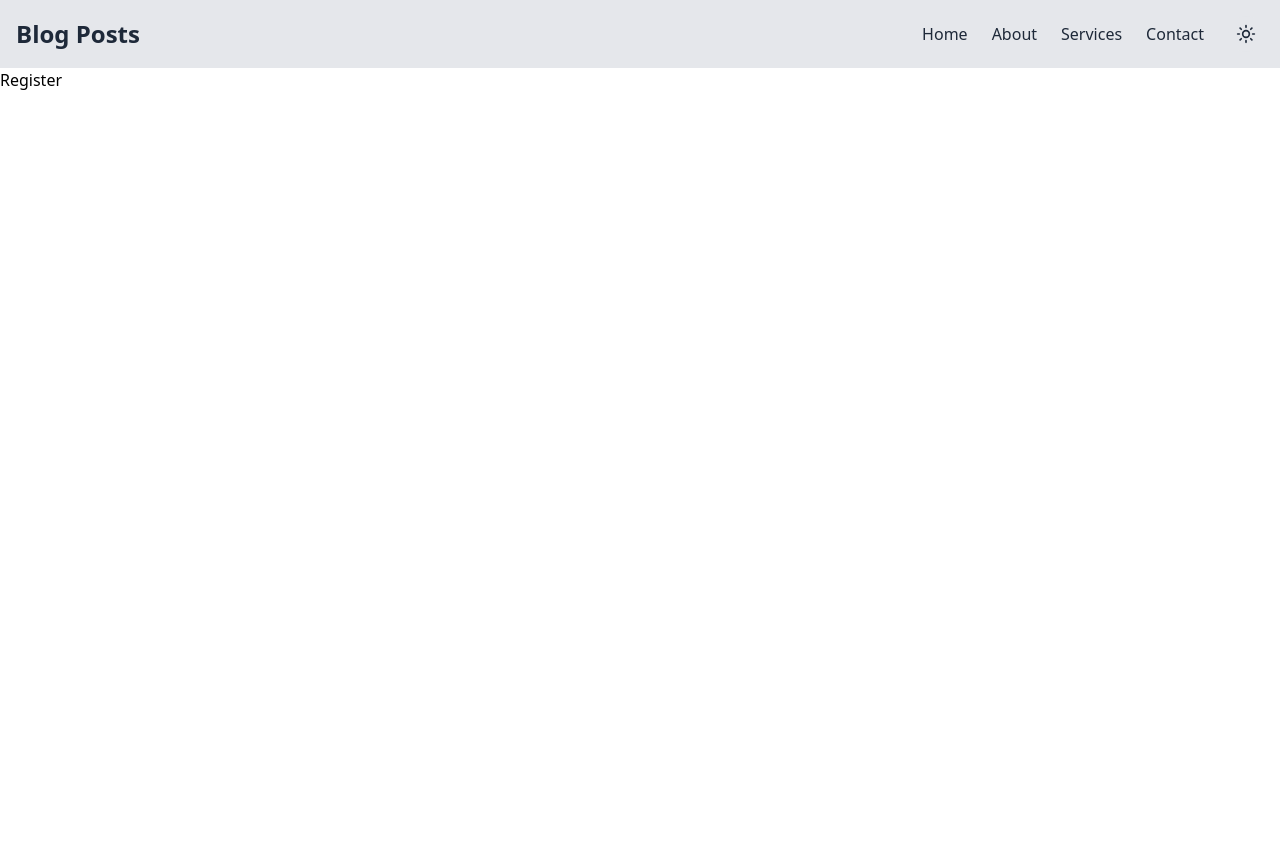
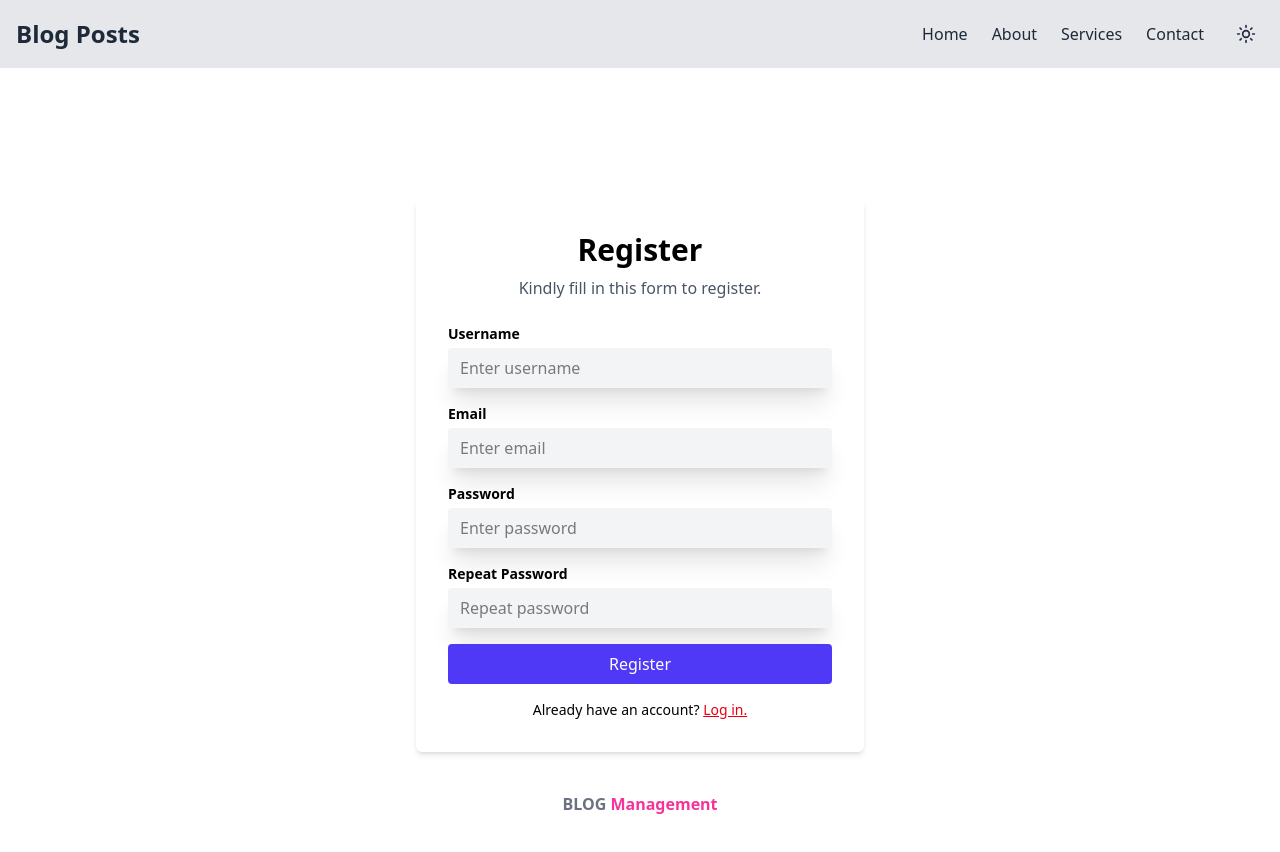
Before and after one commit to tith-sa/b7-group1-blog, a React (Vite) app: page /register in a window 1280 px wide. Shown: the top 852 px of the page. Before the commit the page ends 800 px from the top, so only its background shows below. Built offline with nearby package versions, Linux system fonts and the light colour scheme.

Commit message:
add register

```diff
--- a/src/pages/register.tsx
+++ b/src/pages/register.tsx
@@ -1,7 +1,75 @@
-import React from "react";
+const Register = () => {
+  return (
+    <>
+      <div className="min-h-screen flex flex-col items-center justify-center bg-white mt-10">
+        <div className="w-full max-w-md p-8  rounded-md shadow-md">
+          <h2 className="text-3xl font-bold text-center mb-2">Register</h2>
+          <p className="text-center text-gray-600 mb-6">
+            Kindly fill in this form to register.
+          </p>
+          <form className="space-y-4">
+            <div>
+              <label className="block text-sm font-semibold mb-1">
+                Username
+              </label>
+              <input
+                type="text"
+                placeholder="Enter username"
+                className="w-full px-3 py-2 shadow-xl rounded bg-gray-100"
+              />
+            </div>
+            <div>
+              <label className="block text-sm font-semibold mb-1">Email</label>
+              <input
+                type="email"
+                placeholder="Enter email"
+                className="w-full px-3 py-2 shadow-xl  rounded bg-gray-100"
+              />
+            </div>
+            <div>
+              <label className="block text-sm font-semibold mb-1">
+                Password
+              </label>
+              <input
+                type="password"
+                placeholder="Enter password"
+                className="w-full px-3 py-2 shadow-xl  rounded bg-gray-100"
+              />
+            </div>
+            <div>
+              <label className="block text-sm font-semibold mb-1">
+                Repeat Password
+              </label>
+              <input
+                type="password"
+                placeholder="Repeat password"
+                className="w-full px-3 py-2 shadow-xl  rounded bg-gray-100"
+              />
+            </div>
+            <button
+              type="submit"
+              className="w-full bg-indigo-600 text-white py-2 rounded hover:bg-indigo-700"
+            >
+              Register
+            </button>
+          </form>
+          <p className="mt-4 text-center text-sm">
+            Already have an account?{" "}
+            <a href="#" className="text-red-600 underline">
+              Log in.
+            </a>
+          </p>
+        </div>
 
-const Register = () => {
-  return <div>Register</div>;
+        <div className="mt-10 text-center">
+          <p className="text-gray-500 font-semibold">
+            BLOG{" "}
+            <span className="text-pink-500 font-signature">Management</span>
+          </p>
+        </div>
+      </div>
+    </>
+  );
 };
 
 export default Register;
```
